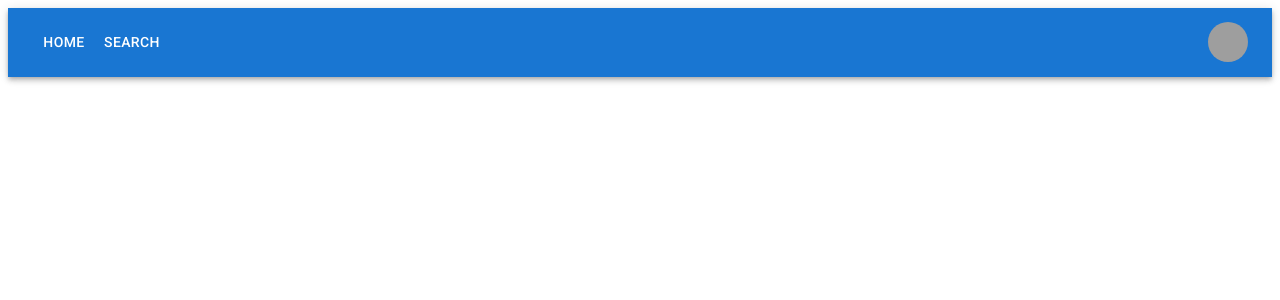
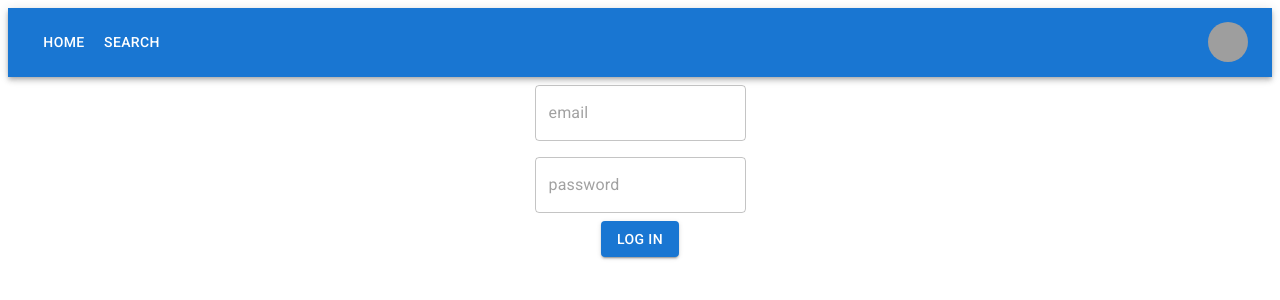
Before and after one commit to IuriiLozenko/sdanews, a React (Create React App) app: page /login in a window 1280 px wide. Before the commit this address had no page. Shown: the top 300 px of the page. Built offline with nearby package versions, Linux system fonts and the light colour scheme; grey boxes are pictures that could not be loaded.

Commit message:
LoginForm Task 1 18.01.2023

```diff
--- a/src/App.tsx
+++ b/src/App.tsx
@@ -3,6 +3,7 @@ import {BrowserRouter, Routes, Route} from 'react-router-dom';
 import Navbar from './Components/Navbar/Navbar';
 import HomePage from './Components/HomePage/HomePage';
 import RegisterForm from './Components/RegisterForm/RegisterForm';
+import LoginForm from './Components/LoginForm/LoginForm';
 function App() {
   const [avatarClicked, setAvatarClicked] = useState<boolean>(false);
   return (
@@ -16,6 +17,7 @@ function App() {
           <Route path="/" element={<h1>This is empty URL</h1>} />
           <Route path="/home" element={<HomePage />} />
           <Route path="/register" element={<RegisterForm />} />
+          <Route path="/login" element={<LoginForm />}/>
         </Routes>
         {/*DYNAMIC*/}
         {/*STATIC*/}
--- /dev/null
+++ b/src/Components/LoginForm/LoginForm.tsx
@@ -0,0 +1,52 @@
+import React from 'react';
+import { TextField, Button } from '@mui/material';
+import { useForm } from 'react-hook-form';
+import { auth } from "../../helpers/firebaseConfig";
+import { signInWithEmailAndPassword } from 'firebase/auth';
+
+interface LoginFormValues {
+    email: string;
+    password: string;
+}
+
+const LoginForm = () => {
+    const { register, handleSubmit } = useForm<LoginFormValues>();
+
+    const logUserIn = ({ email, password }: LoginFormValues) => {
+      signInWithEmailAndPassword(auth, email, password)
+        .then(() => {
+          console.log("success");
+        })
+        .catch((err) => console.error(err.message));
+        };
+  return (
+    <form
+      onSubmit={handleSubmit(logUserIn)}
+      style={{ display: "flex", flexDirection: "column" }}
+    >
+      <TextField
+        variant="outlined"
+        type="email"
+        placeholder="email"
+        sx={{ display: "block", mx: "auto", my: ".5rem" }}
+        {...register("email", { required: true })}
+      />
+      <TextField
+        variant="outlined"
+        type="password"
+        placeholder="password"
+        sx={{ display: "block", mx: "auto", my: ".5rem" }}
+        {...register("password", { required: true })}
+      />
+      <Button
+        variant="contained"
+        type="submit"
+        sx={{ display: "block", mb: "1rem", mx: "auto" }}
+      >
+        Log in
+      </Button>
+    </form>
+  );
+}
+
+export default LoginForm
```
Also changed, not shown: src/Components/RegisterForm/RegisterForm.tsx (+20 -0 lines).
